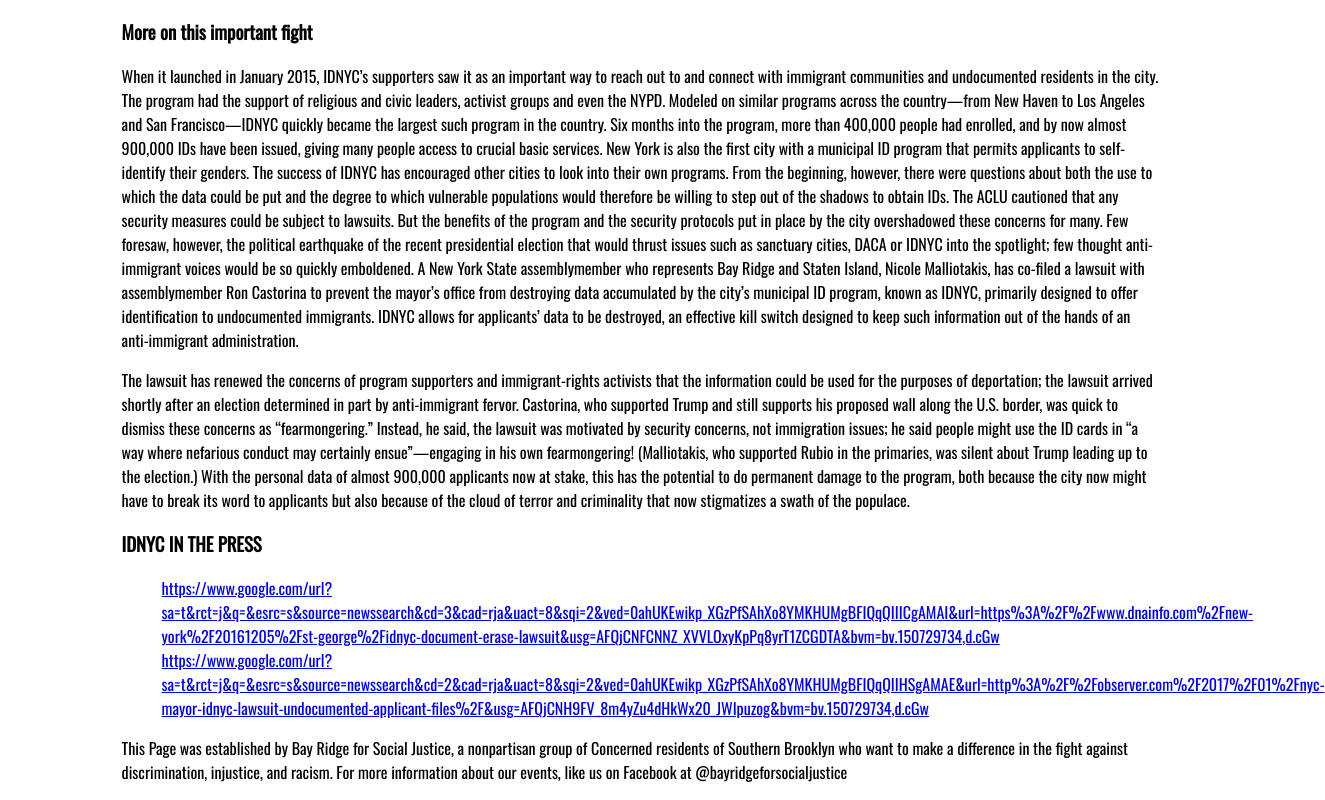
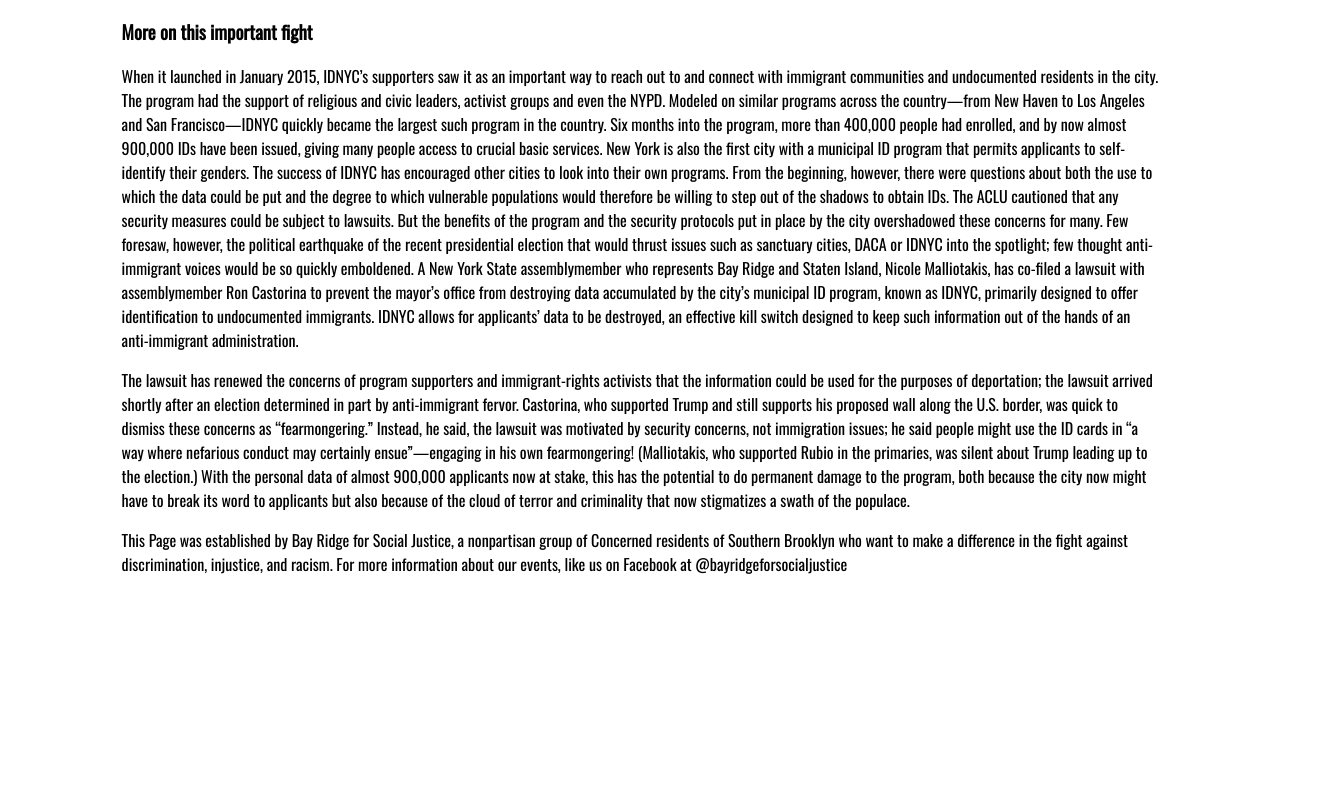
Before and after one commit to Babbins/joes, a plain HTML site: page index.html in a window 1280 px wide. Shown: the part 768-1568 px from the top of the page, 1325 px wide, since content can reach past the window. After the commit the page ends 1360 px from the top, so only its background shows below. Drawn offline with nearby package versions, Linux system fonts and the light colour scheme.

Commit message:
Update index.html

```diff
--- a/index.html
+++ b/index.html
@@ -35,22 +35,9 @@
   The lawsuit has renewed the concerns of program supporters and immigrant-rights activists that the information could be used for the purposes of deportation; the lawsuit arrived shortly after an election determined in part by anti-immigrant fervor. Castorina, who supported Trump and still supports his proposed wall along the U.S. border, was quick to dismiss these concerns as “fearmongering.” Instead, he said, the lawsuit was motivated by security concerns, not immigration issues; he said people might use the ID cards in “a way where nefarious conduct may certainly ensue”—engaging in his own fearmongering! (Malliotakis, who supported Rubio in the primaries, was silent about Trump leading up to the election.)
   With the personal data of almost 900,000 applicants now at stake, this has the potential to do permanent damage to the program, both because the city now might have to break its word to applicants but also because of the cloud of terror and criminality that now stigmatizes a swath of the populace.
 </p>
-
-<h3> IDNYC IN THE PRESS  </h3>
-
-<ul>
-  <a href='https://www.google.com/url?sa=t&rct=j&q=&esrc=s&source=newssearch&cd=3&cad=rja&uact=8&sqi=2&ved=0ahUKEwikp_XGzPfSAhXo8YMKHUMgBFIQqQIIICgAMAI&url=https%3A%2F%2Fwww.dnainfo.com%2Fnew-york%2F20161205%2Fst-george%2Fidnyc-document-erase-lawsuit&usg=AFQjCNFCNNZ_XVVLOxyKpPq8yrT1ZCGDTA&bvm=bv.150729734,d.cGw'>https://www.google.com/url?sa=t&rct=j&q=&esrc=s&source=newssearch&cd=3&cad=rja&uact=8&sqi=2&ved=0ahUKEwikp_XGzPfSAhXo8YMKHUMgBFIQqQIIICgAMAI&url=https%3A%2F%2Fwww.dnainfo.com%2Fnew-york%2F20161205%2Fst-george%2Fidnyc-document-erase-lawsuit&usg=AFQjCNFCNNZ_XVVLOxyKpPq8yrT1ZCGDTA&bvm=bv.150729734,d.cGw</a>
-
-  <a href='https://www.google.com/url?sa=t&rct=j&q=&esrc=s&source=newssearch&cd=2&cad=rja&uact=8&sqi=2&ved=0ahUKEwikp_XGzPfSAhXo8YMKHUMgBFIQqQIIHSgAMAE&url=http%3A%2F%2Fobserver.com%2F2017%2F01%2Fnyc-mayor-idnyc-lawsuit-undocumented-applicant-files%2F&usg=AFQjCNH9FV_8m4yZu4dHkWx20_JWIpuzog&bvm=bv.150729734,d.cGw'>https://www.google.com/url?sa=t&rct=j&q=&esrc=s&source=newssearch&cd=2&cad=rja&uact=8&sqi=2&ved=0ahUKEwikp_XGzPfSAhXo8YMKHUMgBFIQqQIIHSgAMAE&url=http%3A%2F%2Fobserver.com%2F2017%2F01%2Fnyc-mayor-idnyc-lawsuit-undocumented-applicant-files%2F&usg=AFQjCNH9FV_8m4yZu4dHkWx20_JWIpuzog&bvm=bv.150729734,d.cGw</a>
-<!--
-  https://www.google.com/url?sa=t&rct=j&q=&esrc=s&source=newssearch&cd=9&cad=rja&uact=8&sqi=2&ved=0ahUKEwikp_XGzPfSAhXo8YMKHUMgBFIQqQIIOigAMAg&url=http%3A%2F%2Fwww.brooklyneagle.com%2Farticles%2F2017%2F1%2F4%2Fmalliotakis-idnyc-case-heads-court&usg=AFQjCNGP-32nSQbClUBuCI-w-dgcTXIr5g&bvm=bv.150729734,d.cGw
-
-  https://www.google.com/url?sa=t&rct=j&q=&esrc=s&source=newssearch&cd=11&cad=rja&uact=8&ved=0ahUKEwiCqoPpzPfSAhWLwlQKHbzBCWo4ChCpAggZKAAwAA&url=http%3A%2F%2Fnypost.com%2F2017%2F01%2F29%2Flawsuit-trying-to-stop-destruction-of-municipal-id-records-under-review%2F&usg=AFQjCNF_tc7EapqR0HTJ7jRyqFZ6jCia7w&bvm=bv.150729734,d.cGw -->
-</ul>
-
-  <p>
-    This Page was established by Bay Ridge for Social Justice, a nonpartisan group of Concerned residents of Southern Brooklyn who want to make a difference in the fight against discrimination, injustice, and racism.
-    For more information about our events, like us on Facebook at @bayridgeforsocialjustice
-  </p>
+<p>
+  This Page was established by Bay Ridge for Social Justice, a nonpartisan group of Concerned residents of Southern Brooklyn who want to make a difference in the fight against discrimination, injustice, and racism.
+  For more information about our events, like us on Facebook at @bayridgeforsocialjustice
+</p>
 </body>
 </html>
```
